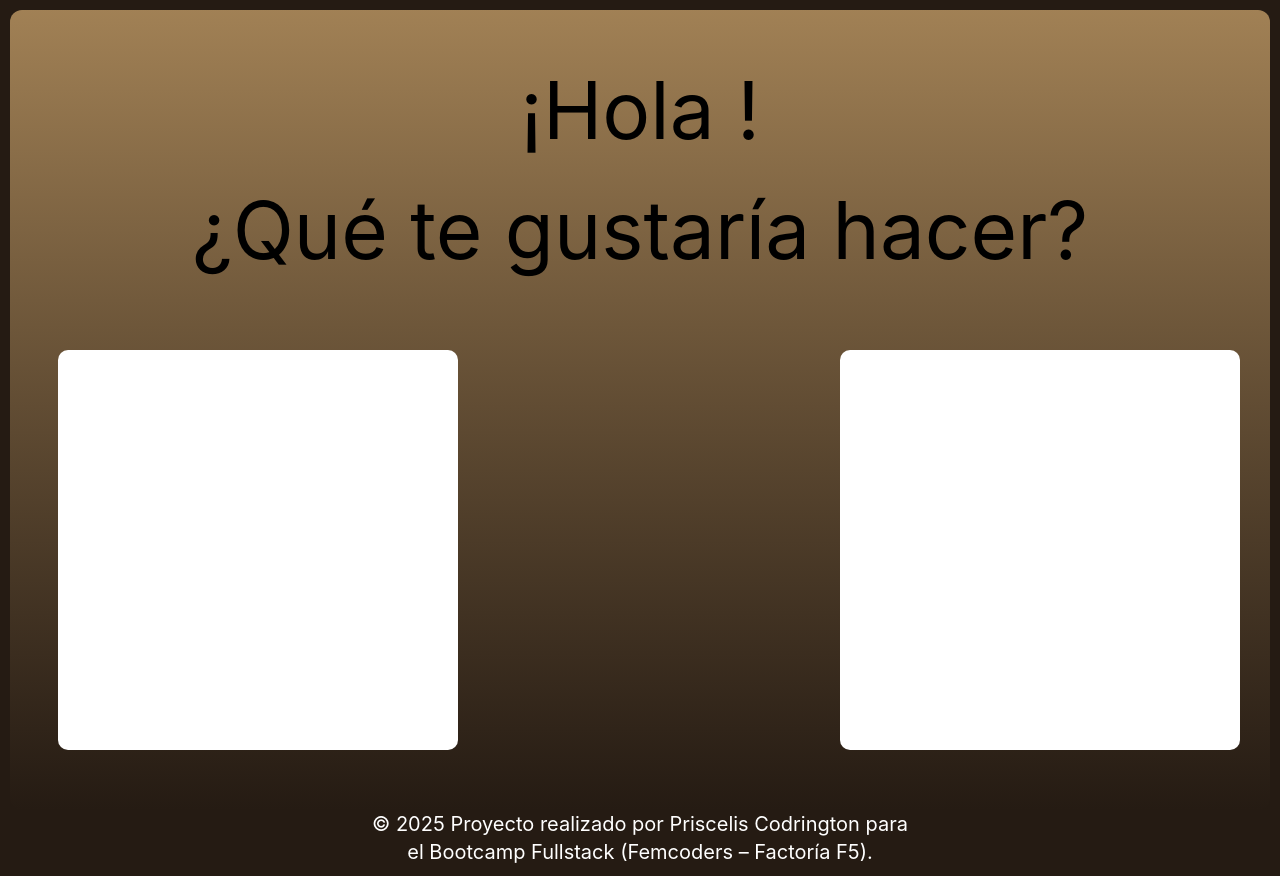
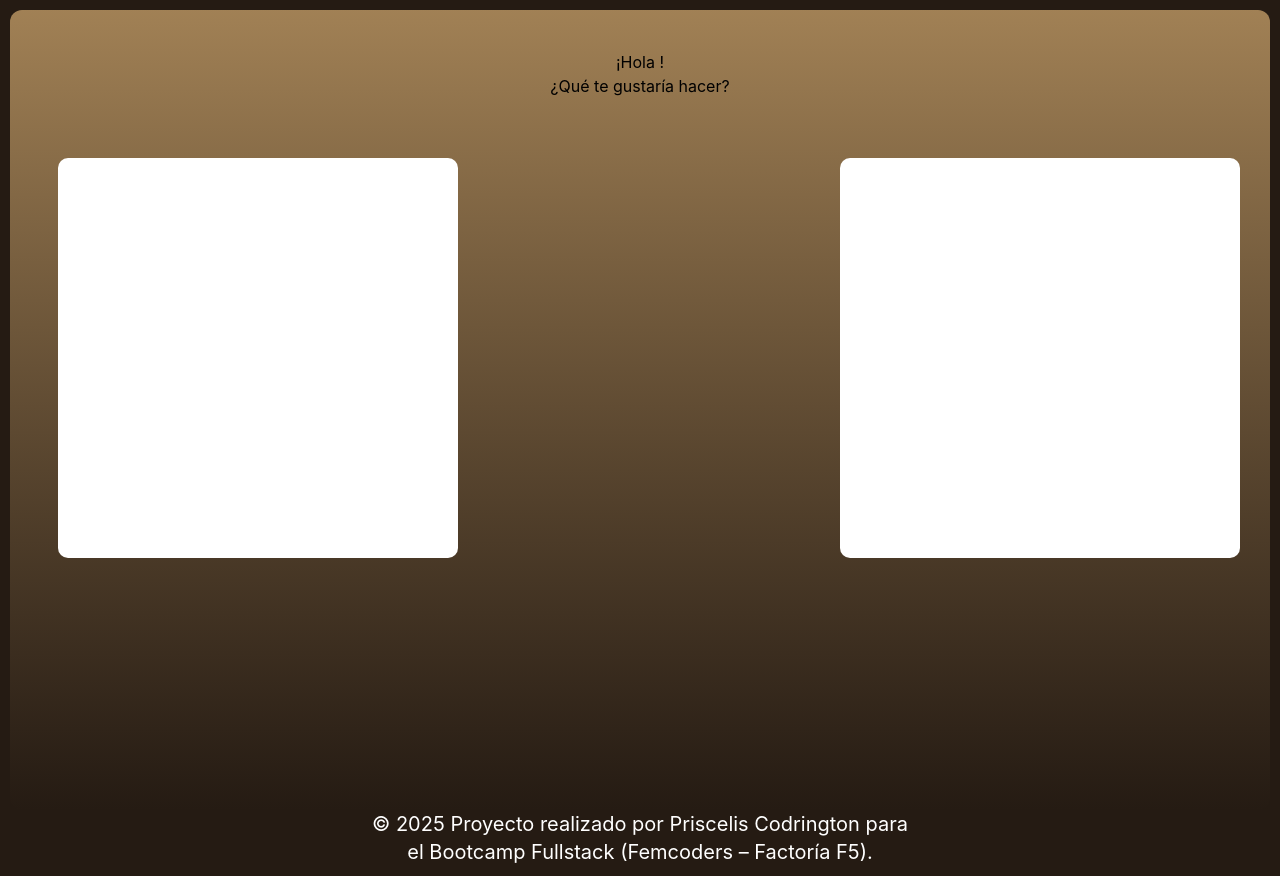
Before and after one commit to priscelis/astrology-page, a React (Vite) app: page /options in a window 1280 px wide. Built offline with nearby package versions, Linux system fonts and the light colour scheme.

Commit message:
Revert "Greeting component finished"
This reverts commit 50b53e2d65ee731f0e84b0d752ed9412bd5f2b96.

```diff
--- a/src/components/Greeting.jsx
+++ b/src/components/Greeting.jsx
@@ -6,8 +6,8 @@ function Greeting() {
   return (
     <>
 
-    <div className="text-center text-[80px]">
-      <span><h1>¡Hola {nombre}!</h1></span>
+    <div className="text-center">
+      <h1>¡Hola {nombre}!</h1>
       <p>¿Qué te gustaría hacer?</p>
     </div>
 
```
